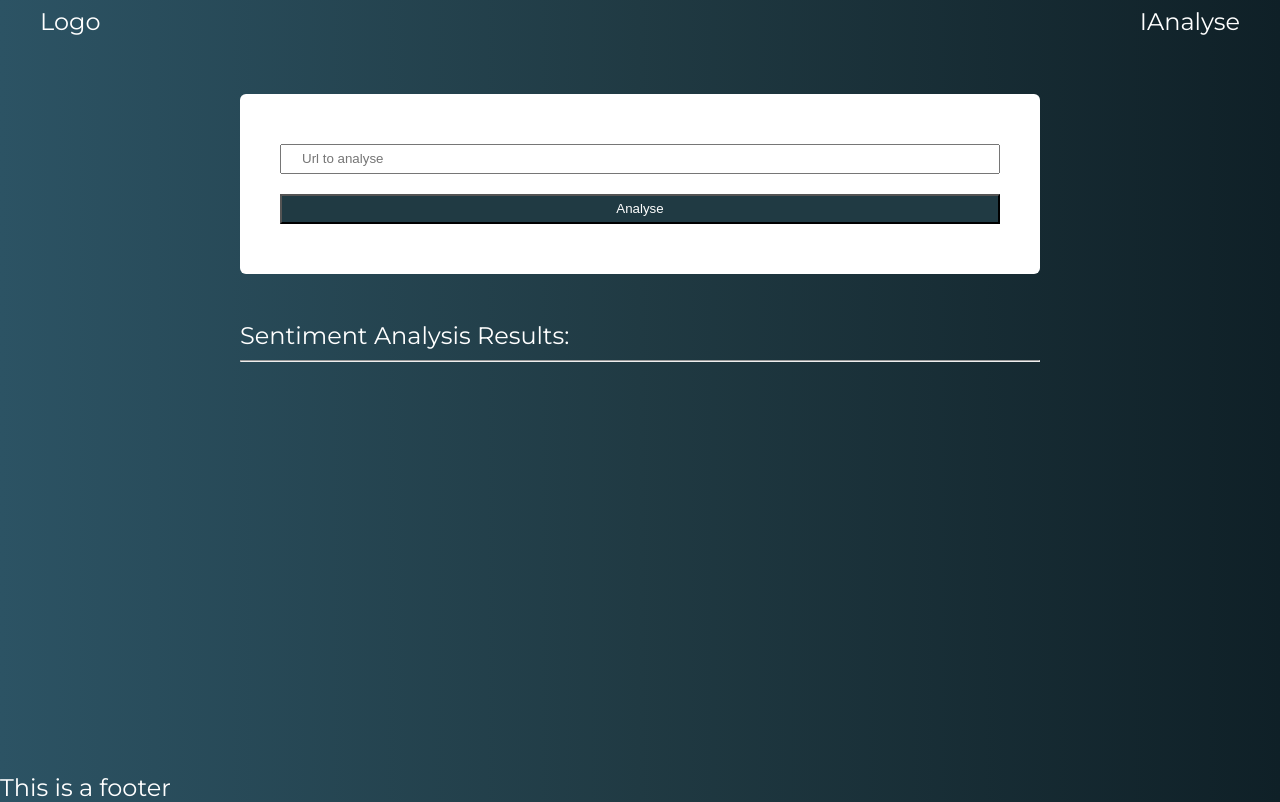
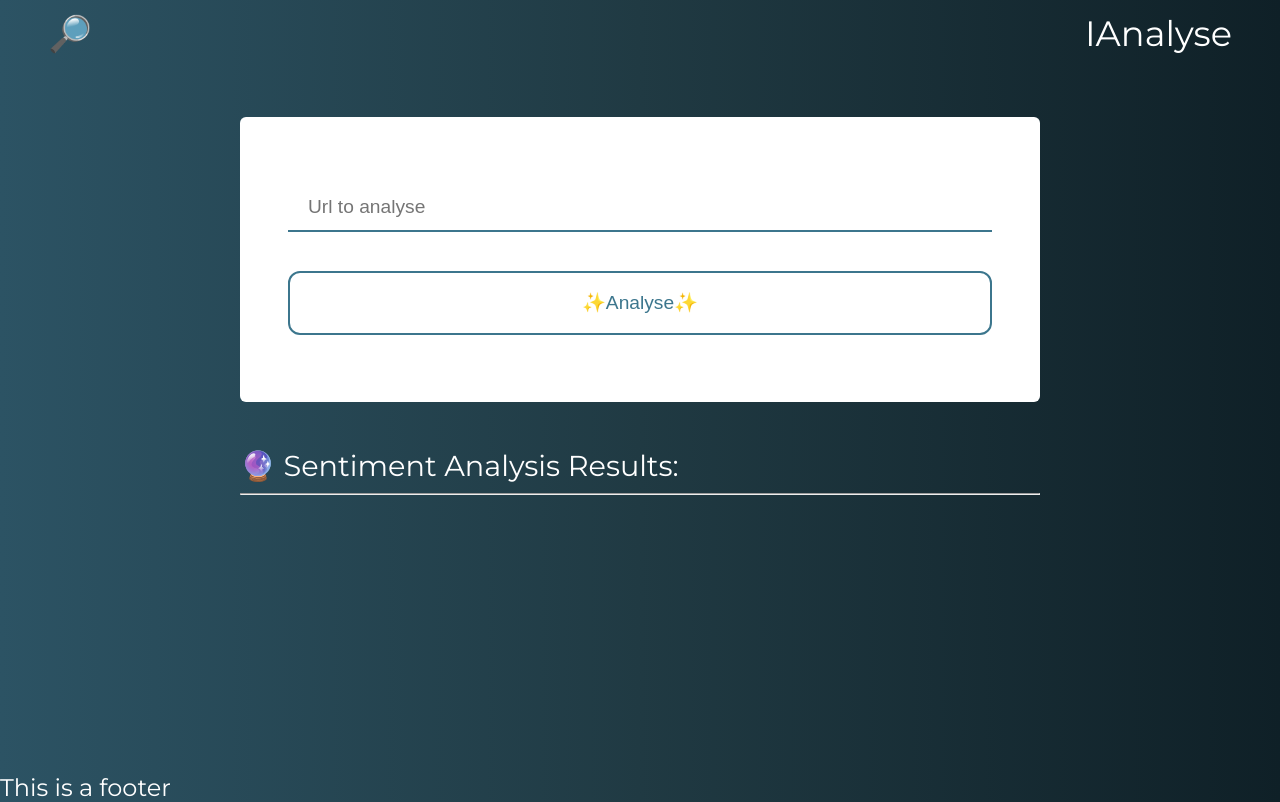
Before and after one commit to xDonnager/udacity_evaluateNewsNlp, a website: page src/client/views/index.html in a window 1280 px wide. Drawn offline with nearby package versions, Linux system fonts and the light colour scheme; files that its build step writes are made by us from their sources.

Commit message:
Style: Added styles, adjusted index and js

```diff
--- a/src/client/index.js
+++ b/src/client/index.js
@@ -5,6 +5,7 @@ import './styles/base.scss'
 import './styles/footer.scss'
 import './styles/form.scss'
 import './styles/header.scss'
+import './styles/analysis.scss'
 
 export {
     validateUrl,
--- a/src/client/js/formHandler.js
+++ b/src/client/js/formHandler.js
@@ -45,11 +45,11 @@ function prettyAnalysis(analysis) {
   const fragment = document.createDocumentFragment();
 
   const scoreTagTitle = document.createElement("h2");
-  scoreTagTitle.innerText = `Polarity - ${capitalizeFirstLetter(scoreTag)}`;
+  scoreTagTitle.innerText = `🧭 Polarity - ${capitalizeFirstLetter(scoreTag)}`;
   fragment.appendChild(scoreTagTitle);
 
   const subjectivityTitle = document.createElement("h3");
-  subjectivityTitle.innerText = `Subjectivity - ${capitalizeFirstLetter(
+  subjectivityTitle.innerText = `🌗 Subjectivity - ${capitalizeFirstLetter(
     subjectivity
   )}`;
   fragment.appendChild(subjectivityTitle);
--- /dev/null
+++ b/src/client/styles/analysis.scss
@@ -0,0 +1,10 @@
+.analysis {
+    div {
+
+        line-height: 2rem;
+
+        ul {
+            margin: 5% auto;
+        }
+    }
+}
--- a/src/client/styles/base.scss
+++ b/src/client/styles/base.scss
@@ -1,3 +1,6 @@
+$white-letter-color: #FFF;
+$font-stack: 'Montserrat', sans-serif;
+
 body {
     display: flex;
     flex-direction: column;
@@ -5,9 +8,16 @@ body {
     background: #0F2027;  /* fallback for old browsers */
     background: -webkit-linear-gradient(to right, #2C5364, #203A43, #0F2027);  /* Chrome 10-25, Safari 5.1-6 */
     background: linear-gradient(to right, #2C5364, #203A43, #0F2027); /* W3C, IE 10+/ Edge, Firefox 16+, Chrome 26+, Opera 12+, Safari 7+ */
-    color: #FFF;
-    font-family: 'Montserrat', sans-serif;
+    color: $white-letter-color;
+    font-family: $font-stack;
     font-size: 1.5em;
+
+    h1 {
+        font-size: 2.2rem;
+    }
+    h2 {
+        font-size: 1.8rem;
+    }
 }
 
 main {
--- a/src/client/styles/form.scss
+++ b/src/client/styles/form.scss
@@ -1,17 +1,53 @@
+$white-color: #FFF;
+$green-letter-color: #3c768d;
+$red-letter-color: tomato;
 form {
     border-radius: 6px;
-    padding: 40px;
-    background: #FFF;
+    padding: 6%;
+    background: $white-color;
+    display: flex;
+    flex-direction: column;
+    align-items: center;
+
+    input {
+        padding: 12px 20px;
+        width: 100%;
+        margin: 1.2rem 0;
+        font-size: 1.2rem;
+        background: none;
+        border: none;
+        border-bottom: 2px solid #3c768d;
+        color: $green-letter-color;
+    }
+    input:focus-visible {
+        outline: none;
+        border-bottom: 2px solid #3c768d;
+        background-color: transparent;
+    }
+
+    p {
+        color: $red-letter-color;
+        font-size: 1.2rem;
+    }
+
+    #analyse {
+        height: 4rem;
+        width: 100%;
+        background: none;
+        border-radius: 12px;
+        border: 2px solid $green-letter-color;
+    }
+
+    #analyse:hover {
+        cursor: pointer;
+        background: $green-letter-color;
+        color: $white-color;
+    }
 }
 
-input {
-    padding: 5px 20px;
-    width: 100%;
-    line-height: 16px;
-    margin: 10px 0;
-}
 
-#analyse {
-    background: #203A43;
-    color: #FFF
-}
+
+// #analyse {
+//     background: #203A43;
+//     color: #FFF
+// }
--- a/src/client/styles/header.scss
+++ b/src/client/styles/header.scss
@@ -1,5 +1,5 @@
 header {
     display: flex;
     justify-content: space-between;
-    padding: 10px 40px;
+    padding: 1rem 3rem;
 }
--- a/src/client/views/index.html
+++ b/src/client/views/index.html
@@ -11,17 +11,14 @@
         <link rel="stylesheet" href="/styles/header.css">
         <link rel="stylesheet" href="/styles/form.css">
         <link rel="stylesheet" href="/styles/footer.css">
+        <link rel="stylesheet" href="/styles/analysis.css">
     </head>
 
     <body>
 
         <header>
-            <div class="">
-                Logo
-            </div>
-            <div class="">
-                IAnalyse
-            </div>
+            <div class=""><h1>🔎</h1></div>
+            <div class=""><h1>IAnalyse</h1></div>
         </header>
 
         <main>
@@ -29,12 +26,12 @@
                 <form class="" onsubmit="return Client.handleSubmit(event)">
                     <input id="url" type="text" name="url" value="" onblur="onBlur()" placeholder="Url to analyse">
                     <p class="field__info" style="display: none;">Whops! Seems that is not a valid URL, check the spelling please!</p>
-                    <input id="analyse" type="submit" name="" value="Analyse" idonclick="return Client.handleSubmit(event)" onsubmit="return Client.handleSubmit(event)">
+                    <input id="analyse" type="submit" name="" value="✨Analyse✨" idonclick="return Client.handleSubmit(event)" onsubmit="return Client.handleSubmit(event)">
                 </form>
             </section>
 
-            <section>
-                <strong>Sentiment Analysis Results:</strong>
+            <section class="analysis">
+                <h2>🔮 Sentiment Analysis Results:</h2>
                 <hr>
                 <div id="results"></div>
             </section>
```
